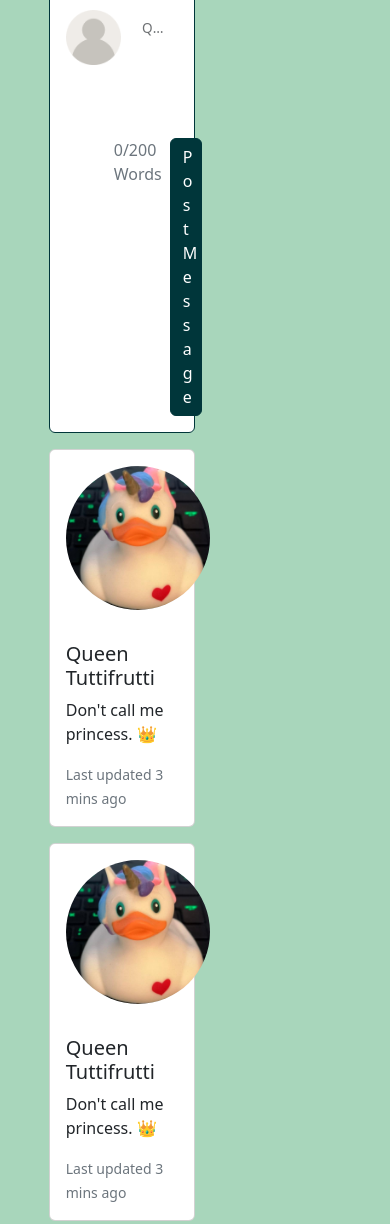
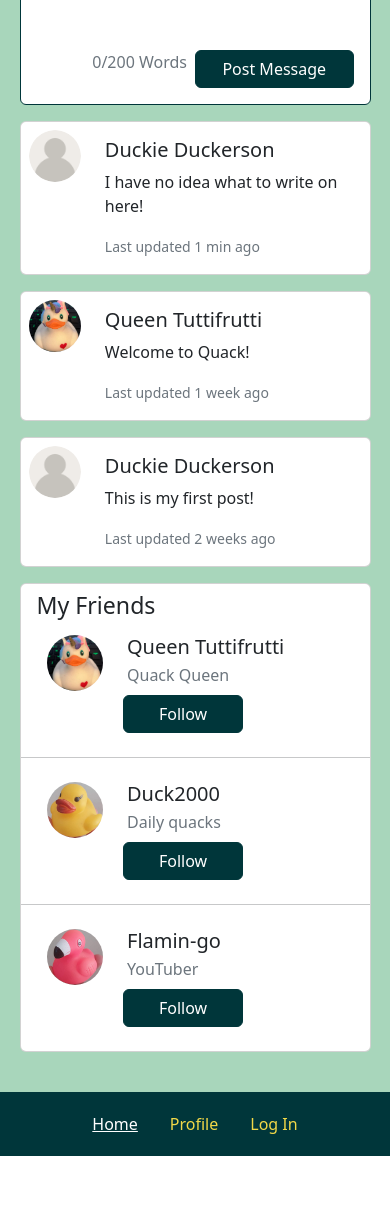
Before and after one commit to DinaOluf/CSS-Frameworks-CA-DinaOluf, a website: page profile.html in a window 390 px wide. Shown: the part 549-1773 px from the top of the page. After the commit the page ends 1705 px from the top, so only its background shows below. Drawn offline with nearby package versions, Linux system fonts and the light colour scheme.

Commit message:
building profile and responsiveness

```diff
--- a/profile.html
+++ b/profile.html
@@ -8,7 +8,7 @@
     <title>Quack | Profile</title>
     <link rel="stylesheet" href="./dist/css/style.css">
 </head>
-<body class="min-vh-100">
+<body class="min-vh-100" id="profile">
     <header>
         <nav class="navbar">
             <div class="ms-4">
@@ -29,75 +29,128 @@
         </nav>
     </header>
     <main class="d-flex flex-column align-items-center py-4">
-        <section class="card mb-3 border-0 d-flex justify-content-center w-75">
+        <section class="heading card mb-3 border-0 d-flex justify-content-center w-75">
             <div class="profile-heading">
-                <img src="./images/duck-heading.jpg" class="card-img-top" alt="...">
+                <img src="./images/duck-heading.jpg" class="card-img-top" alt="Profile heading">
             </div>
-            <div class="profile-pic col-md-1 m-3">
+            <div class="profile-pic col-md-2 m-3">
                 <img src="/images/user.png" class="img-fluid rounded-circle" alt="User profile pic">
             </div>
-            <div class="card-body mt-4">
+            <div class="card-body mt-5">
                 <h2 class="card-title">Duckie Duckerson</h2>
-                <p class="card-text mb-3">Welcome to my profile! I am a happy duck ducking all day and all night!</p>
+                <p class="card-text mb-3">Welcome to my profile! I am a new and happy quacker!</p>
             </div>
         </section>
-        <section class="d-flex justify-content-between w-75">
-            <div class="w-100">
-                <form id="write-message" class="card mb-3 d-flex flex-column p-3 w-50">
+        <section class="content d-flex justify-content-between w-75">
+            <div class="write-message-wrapper me-2">
+                <form id="write-message" class="card mb-3 d-flex flex-column p-3">
                     <div class="d-flex">
                         <div class="col-md-1 me-2">
                             <img class="img-fluid rounded-start" src="./images/user.png" alt="User profile pic">
                         </div>
                         <div class="form-floating w-100">
                             <textarea class="form-control fw-lighter" id="text-area"></textarea>
-                            <label for="text-area">Quack something...</label>
+                            <label for="text-area">Quack something on this wall...</label>
                         </div>
                     </div>
-                    <div class="d-flex w-100 ps-5 align-self-end justify-content-between">
+                    <div class="count-button d-flex w-100 ps-5 align-self-end justify-content-between">
                         <span class="text-muted ms-auto pe-2" id="word-counter">0/200 Words</span>
                         <button type="submit" class="btn btn-primary w-50 ">Post Message</button>
                     </div>
                 </form>
                 <div>
-                    <div class="card mb-3 w-50">
+                    <div class="message card mb-3">
                         <div class="row g-0">
-                          <div class="col-md-1 m-3">
-                            <img src="/images/unicorn-duck.jpg" class="img-fluid rounded-circle" alt="User profile pic">
+                            <div class="message-img-wrapper col-md-1 m-3">
+                                <img src="/images/user.png" class="rounded-circle w-100" alt="User profile pic">
                             </div>
-                          <div class="col-md-10">
+                            <div class="message-wrapper col-md-10">
                                 <div class="card-body">
-                              <h5 class="card-title">Queen Tuttifrutti</h5>
-                              <p class="card-text">Don't call me princess. 👑</p>
-                              <p class="card-text"><small class="text-muted">Last updated 3 mins ago</small></p>
+                                    <h5 class="card-title">Duckie Duckerson</h5>
+                                    <p class="card-text">I have no idea what to write on here!</p>
+                                    <p class="card-text"><small class="text-muted">Last updated 1 min ago</small></p>
                                 </div>
                             </div>
                         </div>
                     </div>
-                      <div class="card mb-3 w-50">
+                        <div class="message card mb-3">
                             <div class="row g-0">
-                          <div class="col-md-1 m-3">
+                            <div class="message-img-wrapper col-md-1 m-3">
                                 <img src="/images/unicorn-duck.jpg" class="img-fluid rounded-circle" alt="User profile pic">
                             </div>
-                          <div class="col-md-10">
+                            <div class="message-wrapper col-md-10">
                                 <div class="card-body">
                                     <h5 class="card-title">Queen Tuttifrutti</h5>
-                              <p class="card-text">Don't call me princess. 👑</p>
-                              <p class="card-text"><small class="text-muted">Last updated 3 mins ago</small></p>
+                                    <p class="card-text">Welcome to Quack!</p>
+                                    <p class="card-text"><small class="text-muted">Last updated 1 week ago</small></p>
                                 </div>
                             </div>
                         </div>
                       </div>
-                      <div class="card mb-3 w-50">
+                      <div class="message card mb-3">
                             <div class="row g-0">
-                          <div class="col-md-1 m-3">
+                                <div class="message-img-wrapper col-md-1 m-3">
+                                    <img src="/images/user.png" class="img-fluid rounded-circle" alt="User profile pic">
+                                </div>
+                            <div class="message-wrapper col-md-10">
+                                <div class="card-body">
+                                    <h5 class="card-title">Duckie Duckerson</h5>
+                                    <p class="card-text">This is my first post!</p>
+                                    <p class="card-text"><small class="text-muted">Last updated 2 weeks ago</small></p>
+                                </div>
+                            </div>
+                        </div>
+                    </div>
+                </div>
+            </div>
+            <div class="friends card col-4 mb-3 pb-3">
+                <h3 class="mt-2 ms-3">My Friends</h3>
+                <div class="profile-header m-2">
+                    <div class="row">
+                        <div class="friends-img col-4">
+                            <div class="col-md-12">
                                 <img src="/images/unicorn-duck.jpg" class="img-fluid rounded-circle" alt="User profile pic">
                             </div>
-                          <div class="col-md-10">
-                            <div class="card-body">
-                              <h5 class="card-title">Queen Tuttifrutti</h5>
-                              <p class="card-text">Don't call me princess. 👑</p>
-                              <p class="card-text"><small class="text-muted">Last updated 3 mins ago</small></p>
                         </div>
+                        <div class="col-8">
+                            <h5 class="m-0 mb-1">Queen Tuttifrutti</h5>
+                            <span class="text-muted">Quack Queen</span>
+                            <div class="row row-cols-2 mt-2">
+                                <button class="btn btn-primary btn-round ms-2">Follow</button>
+                            </div>
+                        </div>
+                    </div>
+                </div>
+                <hr>
+                <div class="profile-header m-2">
+                    <div class="row">
+                        <div class="friends-img col-4">
+                            <div class="col-md-12">
+                                <img src="/images/rubber-duck.jpg" class="img-fluid rounded-circle" alt="User profile pic">
+                            </div>
+                        </div>
+                        <div class="col-8">
+                            <h5 class="m-0 mb-1">Duck2000</h5>
+                            <span class="text-muted">Daily quacks</span>
+                            <div class="row row-cols-2 mt-2">
+                                <button class="btn btn-primary btn-round ms-2">Follow</button>
+                            </div>
+                        </div>
+                    </div>
+                </div>
+                <hr>
+                <div class="profile-header m-2">
+                    <div class="row">
+                        <div class="friends-img col-4">
+                            <div class="col-md-12">
+                                <img src="/images/flamingo-duck.jpg" class="img-fluid rounded-circle" alt="User profile pic">
+                            </div>
+                        </div>
+                        <div class="col-8">
+                            <h5 class="m-0 mb-1">Flamin-go</h5>
+                            <span class="text-muted">YouTuber</span>
+                            <div class="row row-cols-2 mt-2">
+                                <button class="btn btn-primary btn-round ms-2">Follow</button>
                             </div>
                         </div>
                     </div>
--- a/scss/components/_main.scss
+++ b/scss/components/_main.scss
@@ -14,6 +14,9 @@ main {
             box-shadow: none;
         }
     }
+}
+
+#profile {
 
     .profile-heading {
         height: 15rem;
@@ -26,4 +29,8 @@ main {
         position: absolute;
         top: 9rem;
     }
+
+    .friends {
+        height: max-content;
+    }
 }
--- /dev/null
+++ b/scss/components/_media-queries.scss
@@ -0,0 +1,80 @@
+
+@media (max-width: 850px) {
+    #profile {
+
+        main {
+            padding-top: 0 !important;
+        }
+
+        .heading {
+            min-width: 100%;
+
+            .profile-heading {
+                max-height: 11rem;
+                }
+
+                .profile-pic {
+                    top: 7rem;
+                    width: 6rem;
+                }
+        }
+
+        .content {
+            flex-direction: column;
+            min-width: 90%;
+
+            .write-message-wrapper {
+                margin-right: 0 !important;
+
+                #write-message {
+
+                    img {
+                        width: 3rem;
+                    }
+
+                    .count-button {
+                        padding: 0 !important;
+                    }
+                }
+            }
+
+
+            .message {
+                display: flex;
+                flex-direction: column;
+
+                .message-img-wrapper {
+                    max-width: 15%;
+                    margin: 0.5rem !important;
+                }
+
+                .message-wrapper {
+                    max-width: 78%;
+                }
+            }
+
+            .friends {
+                min-width: 100%;
+
+                .profile-header {
+                    display: flex;
+                    justify-content: center;
+
+                    .row {
+                        min-width: 15rem;
+                    }
+                }
+
+                .friends-img {
+                    width: 5rem;
+                }
+            }
+        }
+    }
+}
+
+// @media (max-width: 780px) {
+//     #index {
+
+//     }
+// }
--- a/scss/style.scss
+++ b/scss/style.scss
@@ -1,7 +1,8 @@
 @import "./components/colors";
+@import "./components/variables";
+@import "./components/utilities";
 @import "./components/header";
 @import "./components/main";
 @import "./components/footer";
-@import "./components/variables";
-@import "./components/utilities";
+@import "./components/media-queries";
 @import "../node_modules/bootstrap/scss/bootstrap.scss";
```
Also changed, not shown: index.html (+1 -1 lines), login.html (+1 -1 lines), dist/css/style.css, 1 other file. Lines whose indentation alone changed are shown as unchanged.
